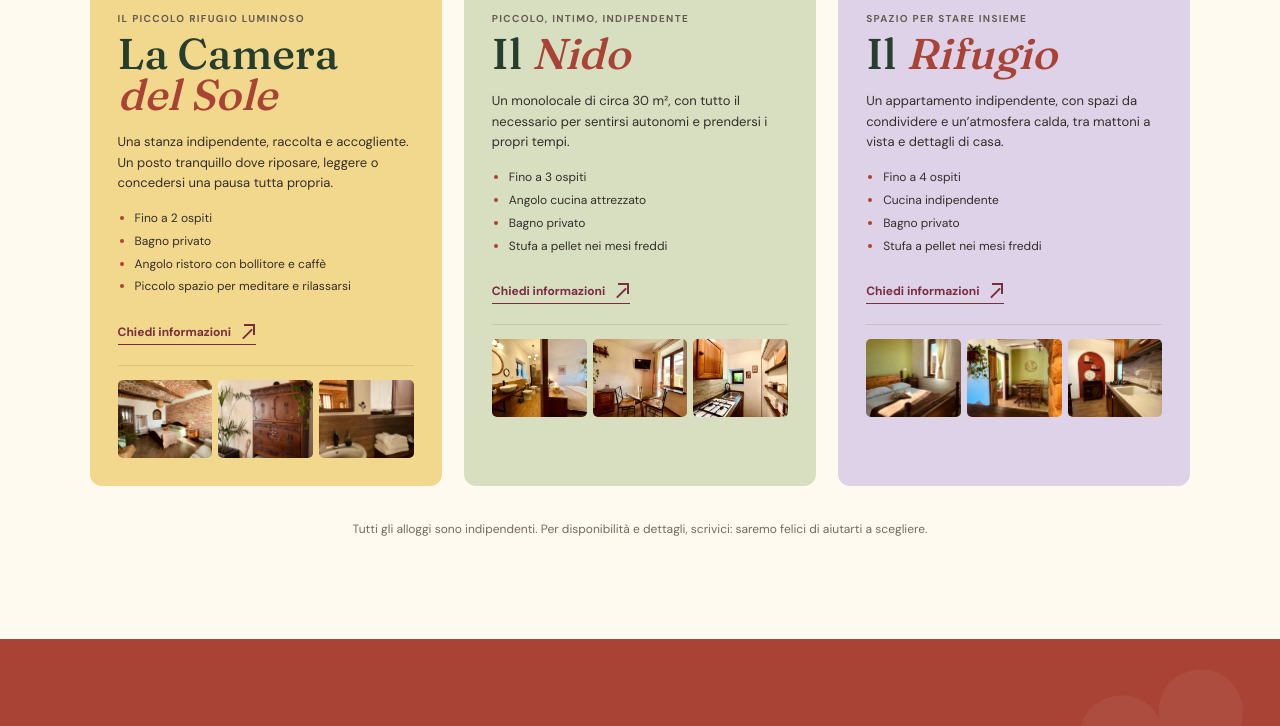
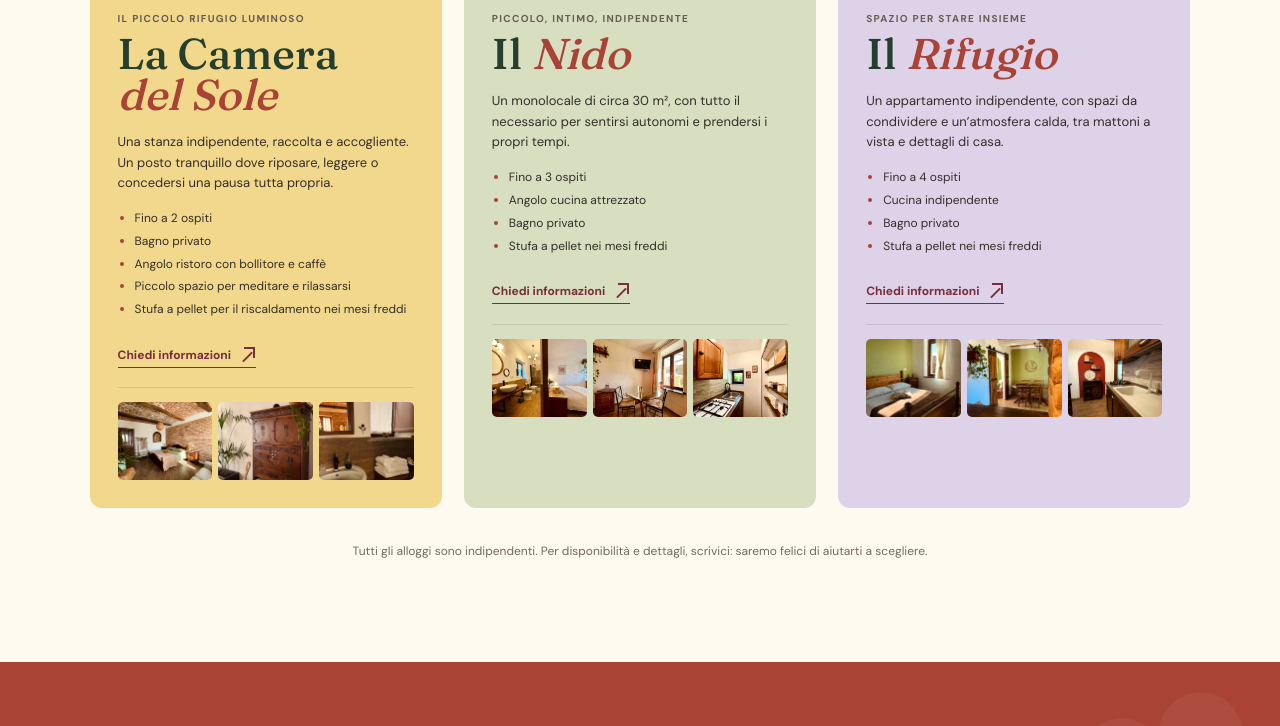
Before and after one commit to IlGirasoleRosso/cascina-il-girasole-rosso, a plain HTML site: page index.html in a window 1280 px wide. Shown: the part 1856-2582 px from the top of the page. Drawn offline with Linux system fonts and the light colour scheme.

Commit message:
Aggiunge riscaldamento a pellet alla Camera del Sole

```diff
--- a/index.html
+++ b/index.html
@@ -56,7 +56,8 @@
       <div class="stay-grid">
         <article class="stay-card card-sun">
           <div class="stay-photo"><img src="images/camera-del-sole.webp" alt="Camera del Sole, camera con parete in mattoni e letto" loading="lazy"></div>
-          <div class="stay-content"><p class="stay-tag">Il piccolo rifugio luminoso</p><h3>La Camera<br><em>del Sole</em></h3><p>Una stanza indipendente, raccolta e accogliente. Un posto tranquillo dove riposare, leggere o concedersi una pausa tutta propria.</p><ul><li>Fino a 2 ospiti</li><li>Bagno privato</li><li>Angolo ristoro con bollitore e caffè</li><li>Piccolo spazio per meditare e rilassarsi</li></ul><a class="text-link" href="#contatti">Chiedi informazioni <span class="arrow-icon" aria-hidden="true"></span></a><div class="stay-thumbs"><img src="images/camera-del-sole-dettaglio.webp" alt="Dettaglio della Camera del Sole" loading="lazy"><img src="images/angolo-rinfresco.webp" alt="Angolo ristoro" loading="lazy"><img src="images/bagno-camera-del-sole.webp" alt="Bagno privato" loading="lazy"></div></div>
+          <div class="stay-content"><p class="stay-tag">Il piccolo rifugio luminoso</p><h3>La Camera<br><em>del Sole</em></h3><p>Una stanza indipendente, raccolta e accogliente. Un posto tranquillo dove riposare, leggere o concedersi una pausa tutta propria.</p><ul><li>Fino a 2 ospiti</li><li>Bagno privato</li><li>Angolo ristoro con bollitore e caffè</li><li>Piccolo spazio per meditare e rilassarsi</li>
+<li>Stufa a pellet per il riscaldamento nei mesi freddi</li></ul><a class="text-link" href="#contatti">Chiedi informazioni <span class="arrow-icon" aria-hidden="true"></span></a><div class="stay-thumbs"><img src="images/camera-del-sole-dettaglio.webp" alt="Dettaglio della Camera del Sole" loading="lazy"><img src="images/angolo-rinfresco.webp" alt="Angolo ristoro" loading="lazy"><img src="images/bagno-camera-del-sole.webp" alt="Bagno privato" loading="lazy"></div></div>
         </article>
         <article class="stay-card card-olive">
           <div class="stay-photo"><img src="images/il-nido-camera.webp" alt="Il Nido, ambiente della camera" loading="lazy"></div>
```
